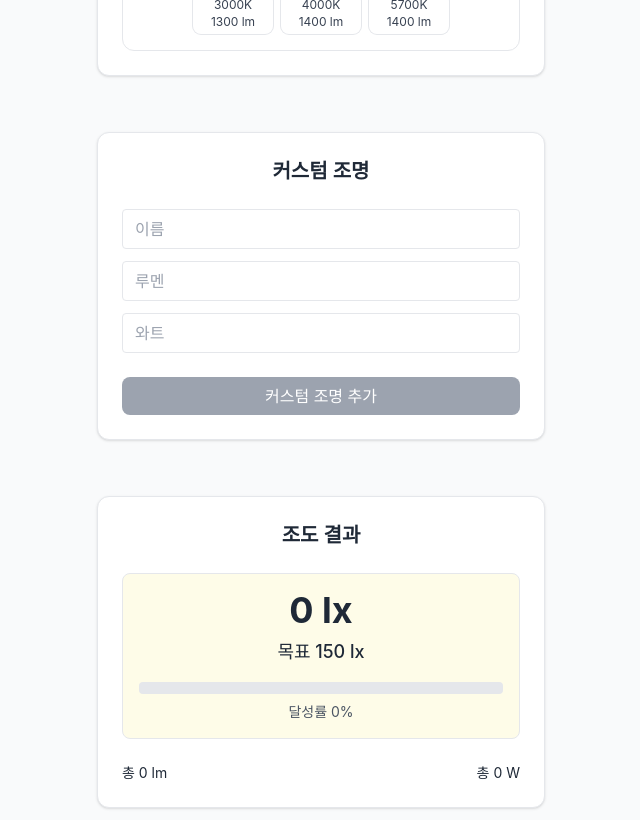
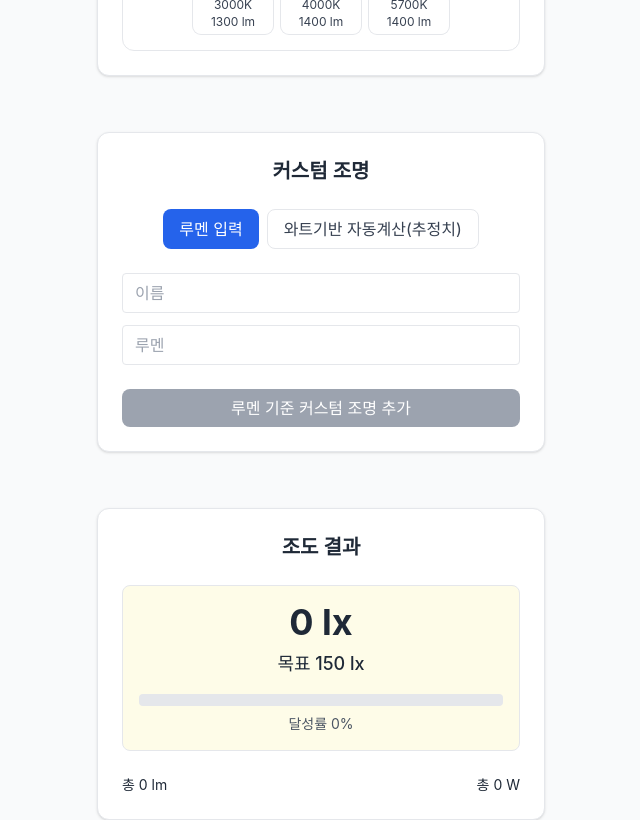
Before and after one commit to squeecho/iggg-lighting-calculating, a React (Vite) app: page / in a window 1280 px wide. Shown: the part 1920-2740 px from the top of the page, without its empty margins (319-959 px from the left). Built offline with nearby package versions, Linux system fonts and the light colour scheme.

Commit message:
커스텀조명 수정

```diff
--- a/src/App.tsx
+++ b/src/App.tsx
@@ -39,6 +39,8 @@ function App() {
   const [customLightName ,setCustomLightName ] = useState('')
   const [customLightLumen,setCustomLightLumen] = useState(0)
   const [customLightWatt ,setCustomLightWatt ] = useState(0)
+  const [inputMode, setInputMode] = useState<'lumen' | 'watt'>('lumen')
+  const [customLightType, setCustomLightType] = useState('매립조명')
 
   const [totalLumen,setTotalLumen] = useState(0)
   const [totalWatt ,setTotalWatt ] = useState(0)
@@ -186,11 +188,11 @@ function App() {
       colorTemp:'커스텀',
       size:'커스텀',
       quantity:1,
-      category:'다운라이트',
+      category:inputMode === 'watt' ? customLightType : '루멘 기준 커스텀',
       type:'커스텀'
     }])
     setCustomLightName(''); setCustomLightLumen(0); setCustomLightWatt(0)
-  },[customLightName,customLightLumen,customLightWatt])
+  },[customLightName, customLightLumen, customLightWatt, inputMode, customLightType])
 
   const removeLight = useCallback((id:string)=>setSelectedLights(p=>p.filter(l=>l.id!==id)),[])
   const updateQty   = useCallback((id:string,qty:number)=>{
@@ -238,6 +240,18 @@ function App() {
       setTempQuantities(p=>({...p,[name]:1}))
     }
   }
+
+  // 조명 종류별 광효율
+  const getLumensPerWatt = useCallback((lightType: string) => {
+    switch(lightType) {
+      case '매립조명': return 90;
+      case '직부조명': return 90;
+      case '간접조명': return 100;
+      case '레일조명': return 85;
+      case '전구형 조명': return 100;
+      default: return 90;
+    }
+  }, []);
 
   /* ──────────────────────────── 렌더 ──────────────────────────── */
   return (
@@ -514,23 +528,98 @@ function App() {
         <section className="bg-white p-6 rounded-xl shadow border space-y-6">
           <h2 className="text-xl font-semibold text-center">커스텀 조명</h2>
 
-          <div className="grid grid-cols-1 md:grid-cols-3 gap-3">
-            <input placeholder="이름" value={customLightName}
-                   onChange={e=>setCustomLightName(e.target.value)}
-                   className="border px-3 py-2 rounded"/>
-            <input placeholder="루멘" type="number" min={1} value={customLightLumen||''}
-                   onChange={e=>setCustomLightLumen(+e.target.value)}
-                   className="border px-3 py-2 rounded"/>
-            <input placeholder="와트" type="number" min={1} value={customLightWatt||''}
-                   onChange={e=>setCustomLightWatt(+e.target.value)}
-                   className="border px-3 py-2 rounded"/>
+          {/* 입력 모드 탭 */}
+          <div className="flex justify-center gap-2">
+            <button
+              type="button"
+              onClick={() => setInputMode('lumen')}
+              className={`px-4 py-2 rounded-lg transition
+                ${inputMode === 'lumen'
+                  ? 'bg-blue-600 text-white'
+                  : 'bg-white text-gray-700 border'}`}
+            >
+              루멘 입력
+            </button>
+            <button
+              type="button"
+              onClick={() => setInputMode('watt')}
+              className={`px-4 py-2 rounded-lg transition
+                ${inputMode === 'watt'
+                  ? 'bg-blue-600 text-white'
+                  : 'bg-white text-gray-700 border'}`}
+            >
+              와트기반 자동계산(추정치)
+            </button>
           </div>
+
+          {inputMode === 'lumen' ? (
+            <div className="grid grid-cols-1 md:grid-cols-2 gap-3">
+              <input placeholder="이름" value={customLightName}
+                    onChange={e=>setCustomLightName(e.target.value)}
+                    className="border px-3 py-2 rounded"/>
+              <input placeholder="루멘" type="number" min={1} value={customLightLumen||''}
+                    onChange={e=>{
+                      const lumen = +e.target.value;
+                      setCustomLightLumen(lumen);
+                      // 루멘 입력 시 와트 자동 계산 (효율 90lm/W 기준)
+                      setCustomLightWatt(lumen > 0 ? Math.round((lumen / 90) * 10) / 10 : 0);
+                    }}
+                    className="border px-3 py-2 rounded"/>
+              {customLightLumen > 0 && (
+                <div className="text-gray-500 text-sm md:col-span-2">
+                  <p>자동 계산된 와트: {customLightWatt} W (효율 90lm/W 기준)</p>
+                </div>
+              )}
+            </div>
+          ) : (
+            <div className="grid grid-cols-1 gap-3">
+              <select
+                value={customLightType}
+                onChange={e => setCustomLightType(e.target.value)}
+                className="border px-3 py-2 rounded"
+              >
+                <option value="매립조명">매립조명 (다운라이트, 평판등, 슬림매입등)</option>
+                <option value="직부조명">직부조명 (COB 원통등, 노출형 실린더 등)</option>
+                <option value="간접조명">간접조명 (T5, 몰딩 안쪽 라인바 등)</option>
+                <option value="레일조명">레일조명 (스포트라이트, 집어등, 줌형 등)</option>
+                <option value="전구형 조명">전구형 조명 (E26 벌브, 팬던트, 샹들리에 등)</option>
+              </select>
+              <input
+                placeholder="이름"
+                value={customLightName}
+                onChange={e => setCustomLightName(e.target.value)}
+                className="border px-3 py-2 rounded"
+              />
+              <input
+                placeholder="와트"
+                type="number"
+                min={1}
+                value={customLightWatt||''}
+                onChange={e => {
+                  const watt = +e.target.value;
+                  setCustomLightWatt(watt);
+
+                  // 와트 기반 루멘 자동 계산
+                  const lumensPerWatt = getLumensPerWatt(customLightType);
+                  setCustomLightLumen(watt * lumensPerWatt);
+                }}
+                className="border px-3 py-2 rounded"
+              />
+              <div className="text-gray-500 text-sm">
+                {customLightWatt > 0 && (
+                  <p>자동 계산된 루멘: {customLightLumen} lm (기준 광효율: {getLumensPerWatt(customLightType)} lm/W)</p>
+                )}
+              </div>
+            </div>
+          )}
 
           <button type="button"
                   onClick={addCustomLight}
                   disabled={!customLightName||customLightLumen<=0||customLightWatt<=0}
                   className="w-full py-2 rounded-lg bg-purple-600 text-white disabled:bg-gray-400">
-            커스텀 조명 추가
+            {inputMode === 'lumen'
+              ? '루멘 기준 커스텀 조명 추가'
+              : '와트기반 자동계산(추정치) 조명 추가'}
           </button>
         </section>
 
```
